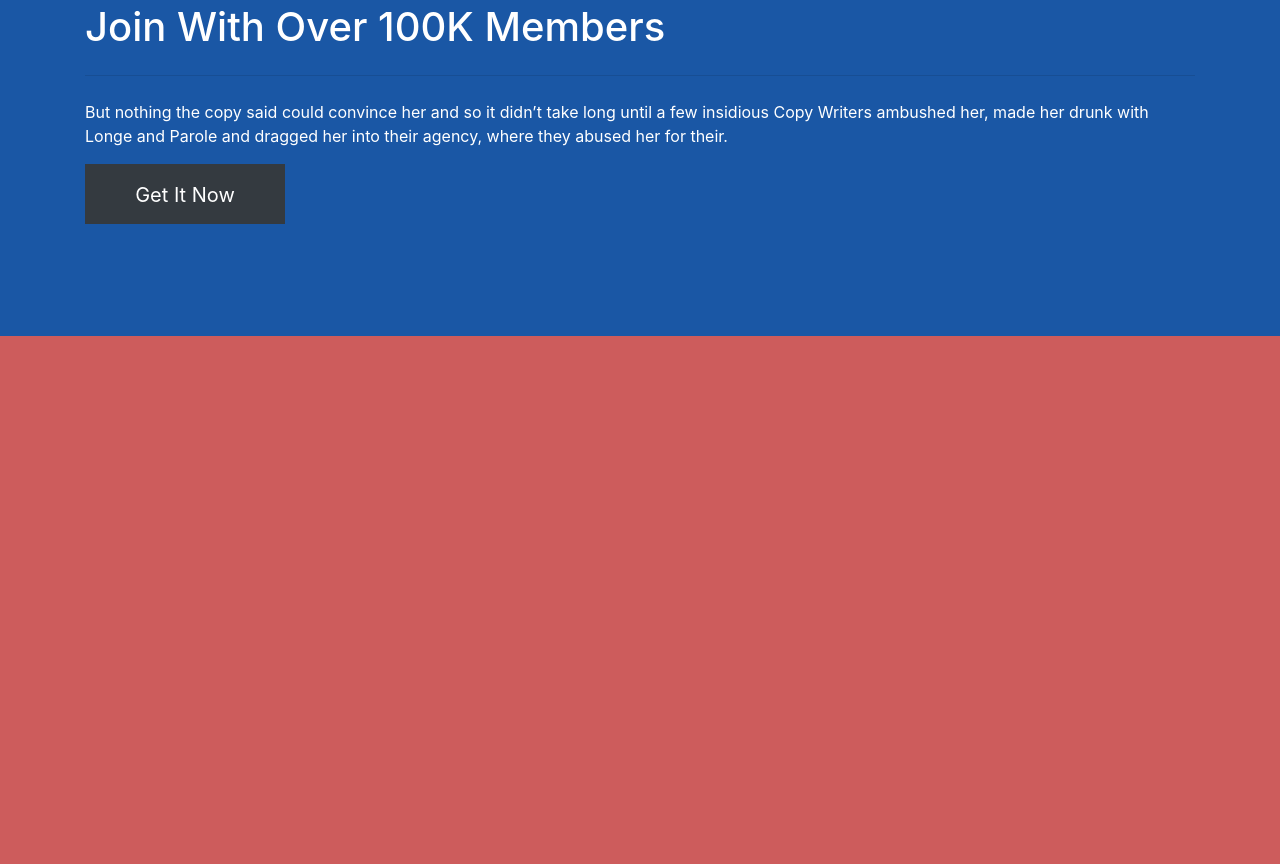
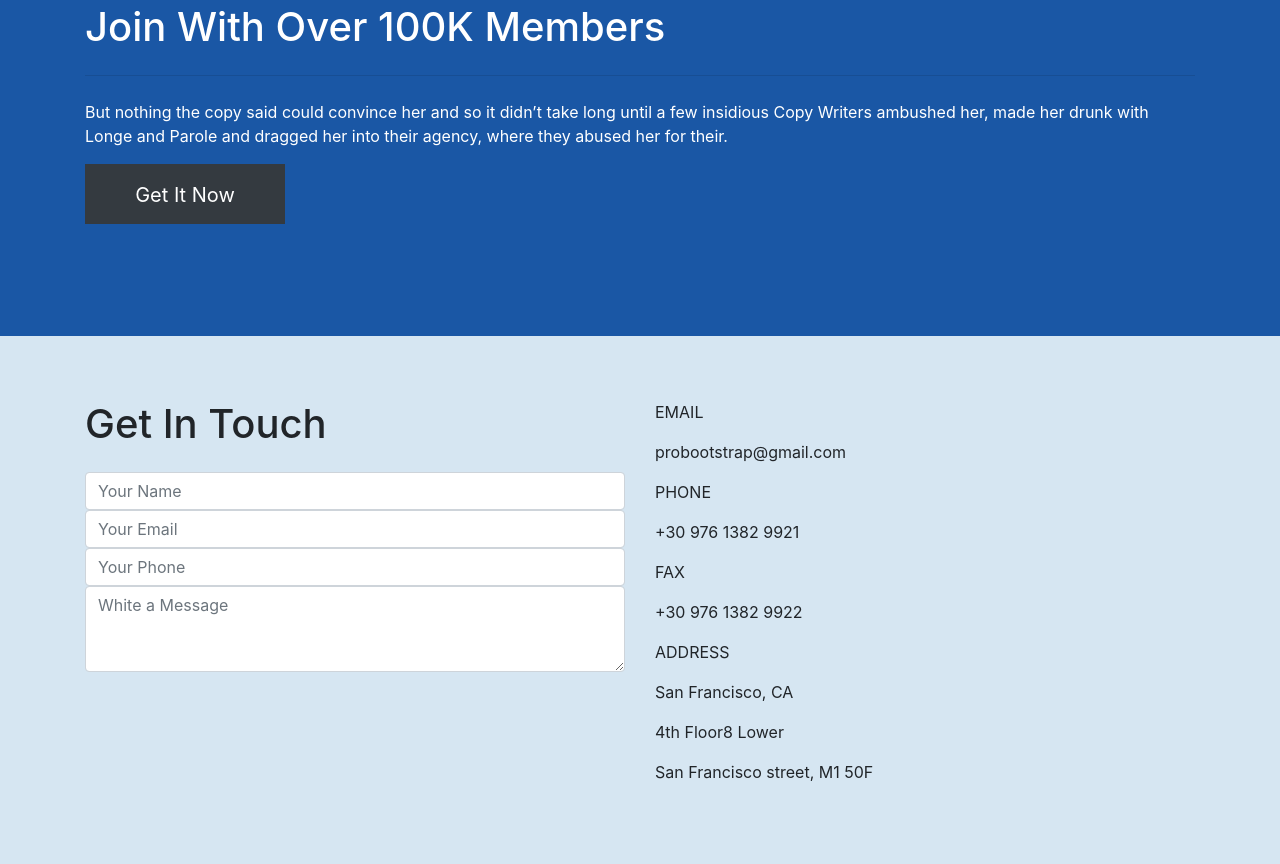
Before and after one commit to valhallar/practice-frame, a plain HTML site: page index.html in a window 1280 px wide. Shown: the part 6853-7717 px from the top of the page. Before the commit the page ends 7189 px from the top, so only its background shows below. Drawn offline with nearby package versions, Linux system fonts and the light colour scheme.

Commit message:
Added section-seven, form and date

```diff
--- a/index.html
+++ b/index.html
@@ -295,7 +295,6 @@
 
     <section id="content-six">
       <div class="container">
-
         <div class="row">
           <div class="col">
             <h1 class="mb-4">Join With Over 100K Members</h2>
@@ -304,7 +303,44 @@
             <a class="btn btn-dark btn-lg mb-5" href="#" role="button" id="button-box">Get It Now</a>
           </div>
         </div>
+      </div>
+    </section>
 
+    <section id="content-seven">
+      <div class="container">
+        <div class="row">
+          <div class="col-md-6">
+            <h1 class="mb-4">Get In Touch</h2>
+            <form>
+              <div class="form-group">
+                <input type="text" class="form-control" id="formGroupExampleInput" placeholder="Your Name">
+                <input type="email" class="form-control" id="exampleFormControlInput1" placeholder="Your Email">
+                <input type="text" class="form-control" id="formGroupExampleInput" placeholder="Your Phone">
+                <textarea class="form-control" id="exampleFormControlTextarea1" rows="3" placeholder="White a Message"></textarea>
+              </div>
+            </form>
+          </div>
+          <div class="col-md-6">
+            <div>
+              <p>EMAIL</p>
+              <p>probootstrap@gmail.com</p>
+            </div>
+            <div>
+              <p>PHONE</p>
+              <p>+30 976 1382 9921</p>
+            </div>
+            <div>
+              <p>FAX</p>
+              <p>+30 976 1382 9922</p>
+            </div>
+            <div>
+              <p>ADDRESS</p>
+              <p>San Francisco, CA</p>
+              <p>4th Floor8 Lower</p>
+              <p>San Francisco street, M1 50F</p>
+            </div>
+          </div>
+        </div>
       </div>
     </section>
 
--- a/main.css
+++ b/main.css
@@ -35,7 +35,8 @@ body {
 }
 
 #content-two,
-#content-four {
+#content-four,
+#content-seven {
     background: #D6E6F2;
     padding-top: 4em;
     padding-bottom: 4em;
```
